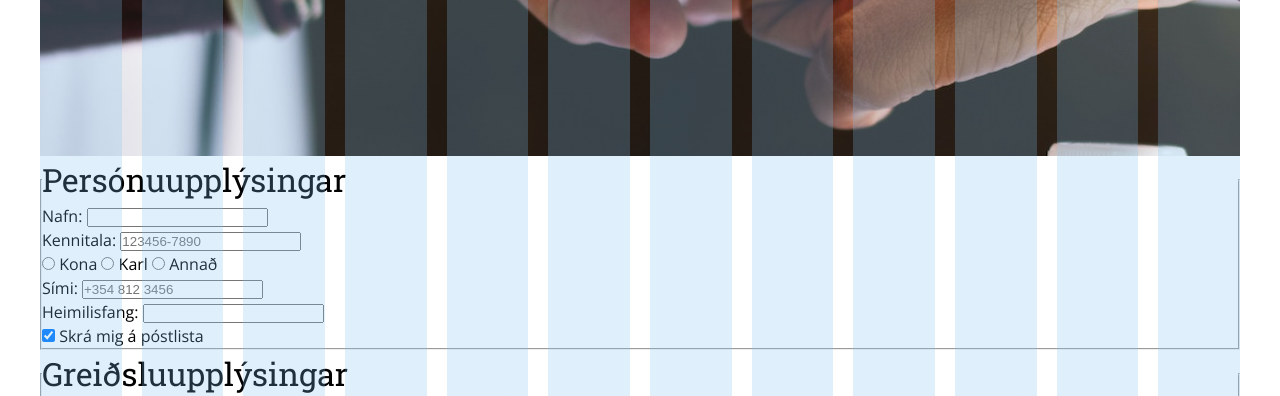
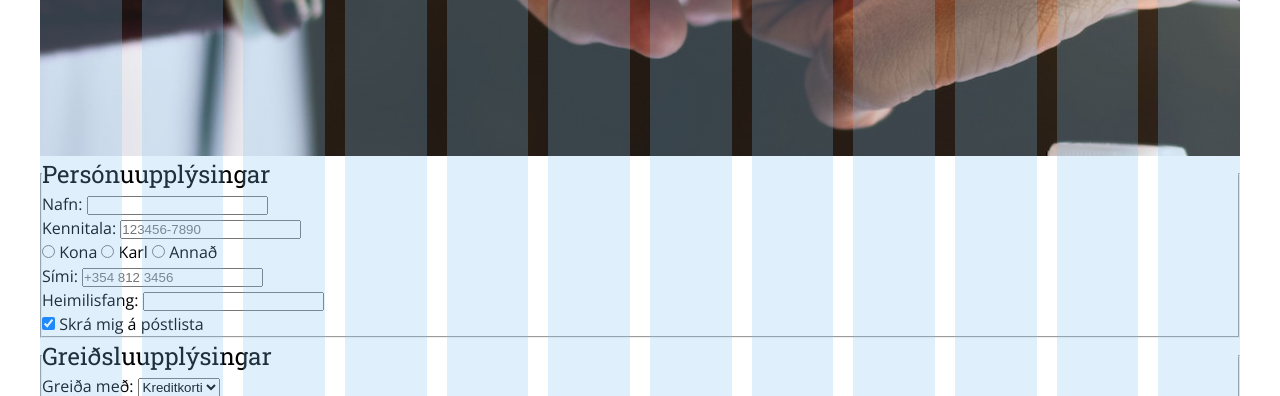
Before and after one commit to weekend37/stort_verkefni1, a plain HTML site: page kaupa.html in a window 1280 px wide. Shown: the part 344-740 px from the top of the page. Drawn offline with nearby package versions, Linux system fonts and the light colour scheme; files that its build step writes are made by us from their sources.

Commit message:
heading.scss
bætti við form selector fyrir kaupa síðuna í heading.scss skránni

```diff
--- a/scss/heading.scss
+++ b/scss/heading.scss
@@ -45,6 +45,10 @@
     font-style: italic;
   }
 
+  &--form {
+    font-size: 1.5rem;
+  }
+
 }
 
 .button--forsida {
```
